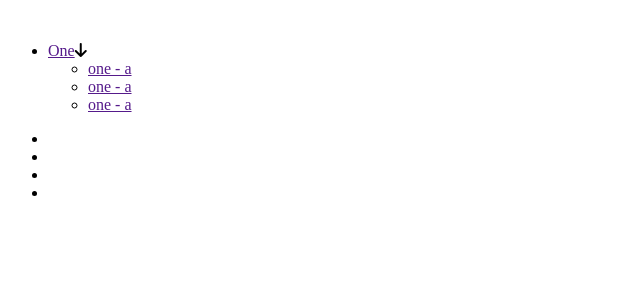
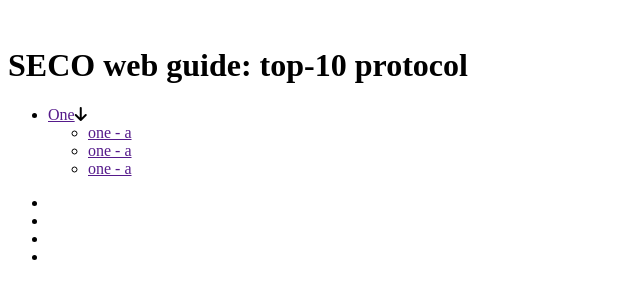
Before and after one commit to secodev/top-ten-best-practice, a plain HTML site: page index.htm in a window 1280 px wide. Shown: the whole page, without its empty margins (0-640 px from the left). Drawn offline with Linux system fonts and the light colour scheme.

Commit message:
html content

```diff
--- a/index.htm
+++ b/index.htm
@@ -19,6 +19,9 @@
         <header>
             <div id="logo">
                 <a href="#"><img src="" title="SECO" alt=""></a>
+            </div>
+            <div class="heading">
+                <h1>SECO web guide: top-10 protocol</h1>
             </div>
             <div>
                 <nav id="main-nav">
```
